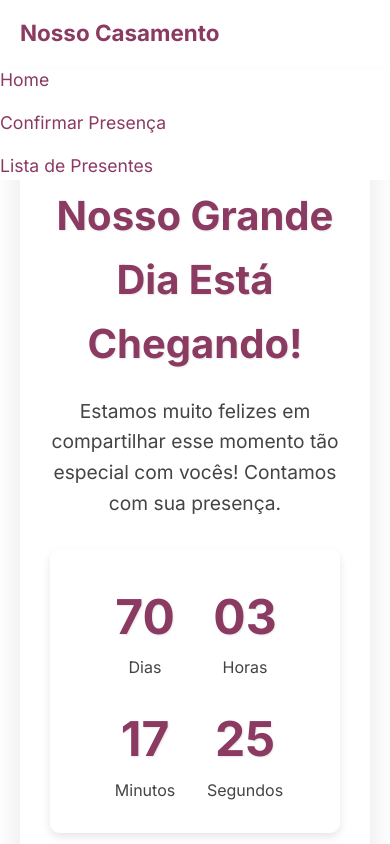
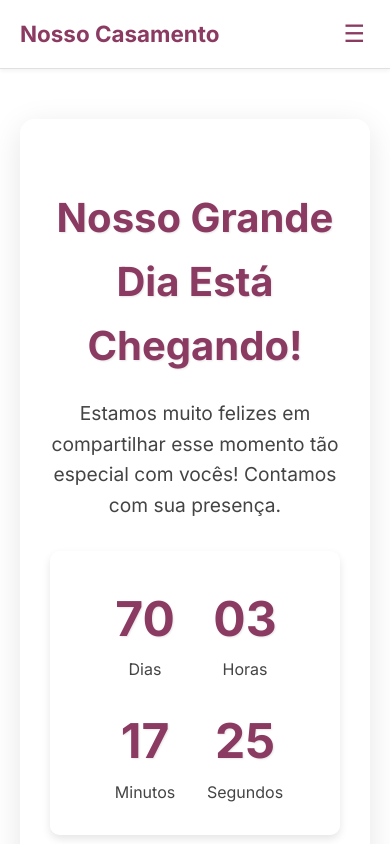
Before and after one commit to LzGuimaraes/wedding-front, a Next.js app: page / in a window 390 px wide. Shown: the top 844 px of the page. Built offline with nearby package versions, Linux system fonts and the light colour scheme.

Commit message:
Ajustando Header para dispositivos menores

```diff
--- a/src/components/layout/Header.tsx
+++ b/src/components/layout/Header.tsx
@@ -1,43 +1,184 @@
-// your-wedding-frontend/src/components/layout/Header.tsx
+"use client";
 
 import Link from 'next/link';
+import { useState, useEffect } from 'react';
 
 export default function Header() {
+  const [isMenuOpen, setIsMenuOpen] = useState(false);
+  const [isMobile, setIsMobile] = useState(false);
+
+  useEffect(() => {
+    const checkIfMobile = () => {
+      setIsMobile(window.innerWidth <= 768);
+    };
+
+    checkIfMobile();
+    window.addEventListener('resize', checkIfMobile);
+
+    return () => window.removeEventListener('resize', checkIfMobile);
+  }, []);
+
+  const toggleMenu = () => {
+    setIsMenuOpen(!isMenuOpen);
+  };
+
   return (
     <header style={{
       backgroundColor: 'var(--color-white)',
-      padding: '20px 40px',
-      borderBottom: '1px solid var(--color-light-gray)', // Borda cinza claro
+      padding: isMobile ? '10px 15px' : '15px 20px',
+      borderBottom: '1px solid var(--color-light-gray)',
       boxShadow: '0 2px 4px rgba(0,0,0,0.05)',
       display: 'flex',
       justifyContent: 'space-between',
       alignItems: 'center',
-      fontFamily: 'inherit' // Herda a fonte do body
+      fontFamily: 'inherit',
+      position: 'relative'
     }}>
-      <div style={{ fontSize: '1.8em', fontWeight: 'bold', color: 'var(--color-deep-rose)' }}> {/* Título em tom de rosa mais escuro */}
+      {/* Logo/Título */}
+      <div style={{
+        fontSize: isMobile ? '1.3em' : '1.8em',
+        fontWeight: 'bold',
+        color: 'var(--color-deep-rose)',
+        flex: '1'
+      }}>
         <Link href="/" style={{ textDecoration: 'none', color: 'inherit' }}>
           Nosso Casamento
         </Link>
       </div>
+
+      {/* Menu Desktop */}
+      {!isMobile && (
         <nav>
-        <ul style={{ listStyle: 'none', margin: 0, padding: 0, display: 'flex', gap: '25px' }}>
+          <ul style={{
+            listStyle: 'none',
+            margin: 0,
+            padding: 0,
+            display: 'flex',
+            gap: '25px',
+            alignItems: 'center'
+          }}>
             <li>
-            <Link href="/" style={{ textDecoration: 'none', color: 'var(--color-deep-rose)', fontSize: '1.1em' }}>
+              <Link href="/" style={{
+                textDecoration: 'none',
+                color: 'var(--color-deep-rose)',
+                fontSize: '1.1em',
+                whiteSpace: 'nowrap'
+              }}>
                 Home
               </Link>
             </li>
             <li>
-            <Link href="/confirmar-presenca" style={{ textDecoration: 'none', color: 'var(--color-deep-rose)', fontSize: '1.1em' }}>
+              <Link href="/confirmar-presenca" style={{
+                textDecoration: 'none',
+                color: 'var(--color-deep-rose)',
+                fontSize: '1.1em',
+                whiteSpace: 'nowrap'
+              }}>
                 Confirmar Presença
               </Link>
             </li>
             <li>
-            <Link href="/presentes" style={{ textDecoration: 'none', color: 'var(--color-deep-rose)', fontSize: '1.1em' }}>
+              <Link href="/presentes" style={{
+                textDecoration: 'none',
+                color: 'var(--color-deep-rose)',
+                fontSize: '1.1em',
+                whiteSpace: 'nowrap'
+              }}>
                 Lista de Presentes
               </Link>
             </li>
           </ul>
         </nav>
+      )}
+
+      {/* Botão do Menu Mobile */}
+      {isMobile && (
+        <button
+          onClick={toggleMenu}
+          style={{
+            background: 'none',
+            border: 'none',
+            fontSize: '1.5em',
+            color: 'var(--color-deep-rose)',
+            cursor: 'pointer',
+            padding: '5px'
+          }}
+        >
+          ☰
+        </button>
+      )}
+
+      {/* Menu Mobile */}
+      {isMobile && isMenuOpen && (
+        <nav style={{
+          position: 'absolute',
+          top: '100%',
+          left: 0,
+          right: 0,
+          backgroundColor: 'var(--color-white)',
+          borderBottom: '1px solid var(--color-light-gray)',
+          boxShadow: '0 2px 4px rgba(0,0,0,0.1)',
+          zIndex: 1000
+        }}>
+          <ul style={{
+            listStyle: 'none',
+            margin: 0,
+            padding: '10px 0',
+            display: 'flex',
+            flexDirection: 'column',
+            gap: '0'
+          }}>
+            <li>
+              <Link
+                href="/"
+                style={{
+                  textDecoration: 'none',
+                  color: 'var(--color-deep-rose)',
+                  fontSize: '1.1em',
+                  display: 'block',
+                  padding: '12px 20px',
+                  borderBottom: '1px solid var(--color-light-gray)'
+                }}
+                onClick={() => setIsMenuOpen(false)}
+              >
+                Home
+              </Link>
+            </li>
+            <li>
+              <Link
+                href="/confirmar-presenca"
+                style={{
+                  textDecoration: 'none',
+                  color: 'var(--color-deep-rose)',
+                  fontSize: '1.1em',
+                  display: 'block',
+                  padding: '12px 20px',
+                  borderBottom: '1px solid var(--color-light-gray)'
+                }}
+                onClick={() => setIsMenuOpen(false)}
+              >
+                Confirmar Presença
+              </Link>
+            </li>
+            <li>
+              <Link
+                href="/presentes"
+                style={{
+                  textDecoration: 'none',
+                  color: 'var(--color-deep-rose)',
+                  fontSize: '1.1em',
+                  display: 'block',
+                  padding: '12px 20px'
+                }}
+                onClick={() => setIsMenuOpen(false)}
+              >
+                Lista de Presentes
+              </Link>
+            </li>
+          </ul>
+        </nav>
+      )}
+
     </header>
   );
 }
```
Also changed, not shown: src/components/common/Button.tsx (deleted), src/components/common/Input.tsx (deleted), src/components/common/Modal.tsx (deleted). Lines whose indentation alone changed are shown as unchanged.
